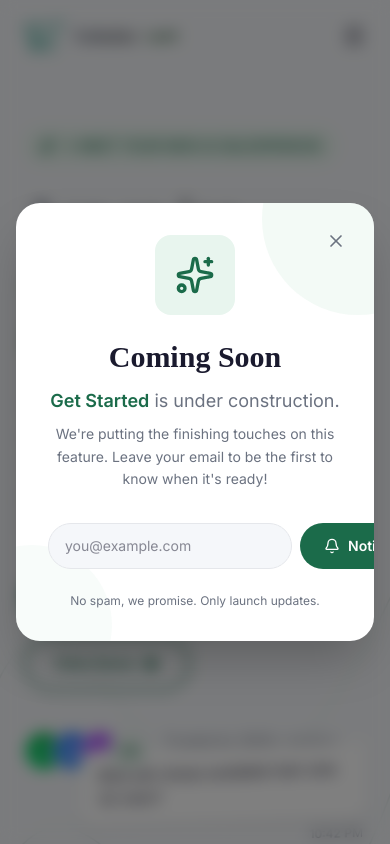
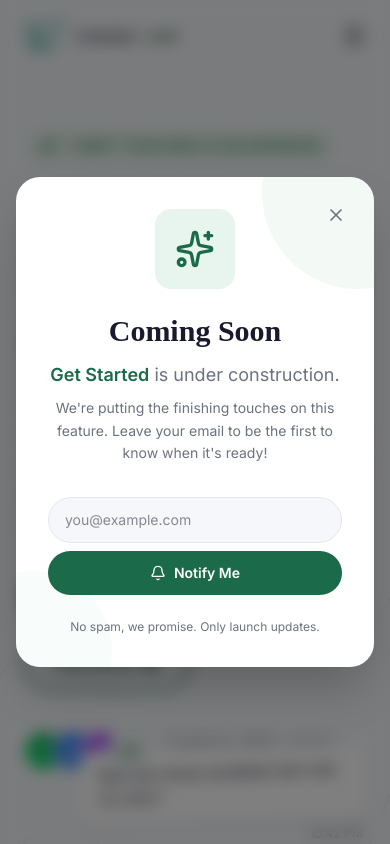
Before and after one commit to Fazal-Khan05/Sahulatcart_Marketing_site, a React (Vite) app: page / in a window 390 px wide. Both pictures are taken after a click on the button "Start Automating". Shown: the top 844 px of the page. Built offline with nearby package versions, Linux system fonts and the light colour scheme; a web font is replaced by a local one.

Commit message:
Fix Coming Soon modal mobile layout overflow

```diff
--- a/src/components/ui/ComingSoon.jsx
+++ b/src/components/ui/ComingSoon.jsx
@@ -67,16 +67,16 @@ const ComingSoon = ({ isOpen, onClose, type = 'login' }) => {
                 </p>
 
                 {/* Email signup */}
-                <div className="flex gap-2 mb-6">
+                <div className="flex flex-col sm:flex-row gap-2 mb-6">
                   <input
                     type="email"
                     placeholder="you@example.com"
-                    className="flex-1 px-4 py-3 rounded-full border border-border bg-surface text-sm focus:outline-none focus:ring-2 focus:ring-primary/30 focus:border-primary transition"
+                    className="flex-1 px-4 py-3 rounded-full border border-border bg-surface text-sm focus:outline-none focus:ring-2 focus:ring-primary/30 focus:border-primary transition w-full"
                   />
                   <motion.button
                     whileHover={{ scale: 1.05 }}
                     whileTap={{ scale: 0.95 }}
-                    className="bg-primary text-white rounded-full px-6 py-3 text-sm font-semibold hover:bg-primary-dark transition flex items-center gap-2 shrink-0"
+                    className="bg-primary text-white rounded-full px-6 py-3 text-sm font-semibold hover:bg-primary-dark transition flex items-center justify-center gap-2 shrink-0 w-full sm:w-auto"
                   >
                     <Bell className="w-4 h-4" />
                     Notify Me
```
